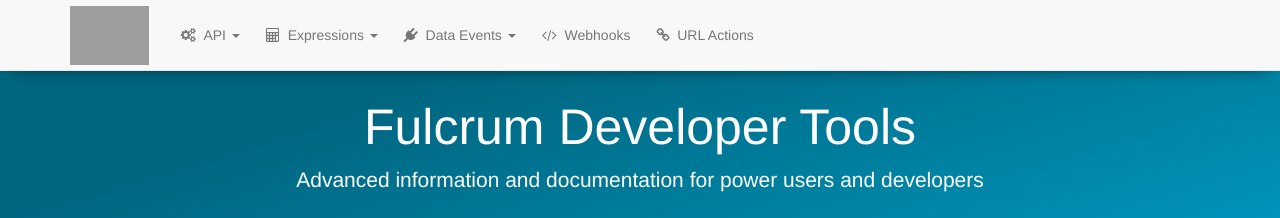
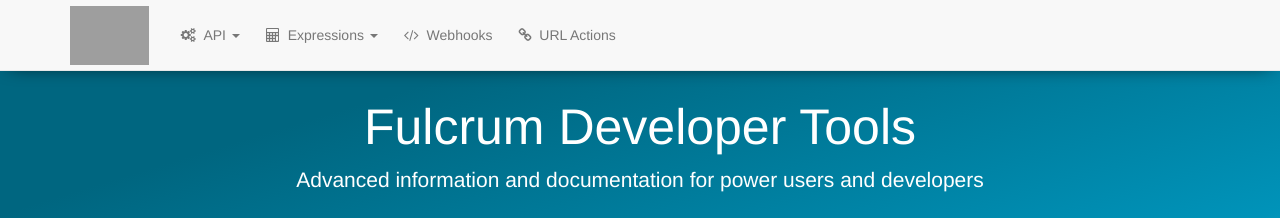
Before and after one commit to rylincoln/developer.fulcrumapp.com, a Jekyll site: the page built from index.md, in a window 1280 px wide. Shown: the top 218 px of the page. Built offline with Jekyll 4.4.1, drawn with Linux system fonts in a browser that asks for light colours; nearby versions of some CDN libraries; grey boxes are pictures that could not be loaded.

Commit message:
rm data events

```diff
--- a/_includes/nav.html
+++ b/_includes/nav.html
@@ -59,26 +59,6 @@
         </li>
         <!-- End Expressions -->
 
-        <!-- Data Events -->
-        <li class="dropdown{% if page.section == 'data_events' %} active{% endif %}">
-          <a href="javascript:void(0)" class="dropdown-toggle" data-toggle="dropdown" role="button" aria-haspopup="true" aria-expanded="false">
-            <i class="fa fa-plug"></i>&nbsp;&nbsp;Data Events
-            <span class="caret"></span>
-          </a>
-          <ul class="dropdown-menu">
-            <li>
-              <a href="/data-events/intro/">Introduction</a>
-            </li>
-            <li>
-              <a href="/data-events/reference/">Reference</a>
-            </li>
-            <li>
-              <a href="/data-events/examples/">Examples</a>
-            </li>
-          </ul>
-        </li>
-        <!-- End Data Events -->
-
         <li class="{% if page.section == 'general' and page.title == 'Webhooks Overview'  %} active{% endif %}">
           <a href="/general/webhooks/"><i class="fa fa-code"></i>&nbsp;&nbsp;Webhooks</a>
         </li>
```
